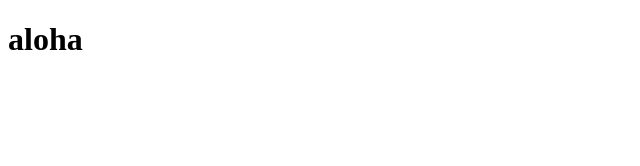
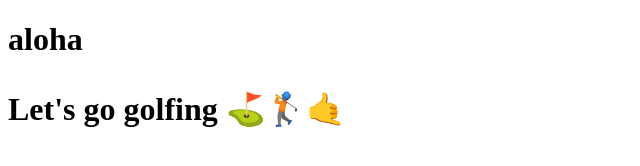
Before and after one commit to westcode808/new-repo, a plain HTML site: page index.html in a window 1280 px wide. Shown: the whole page, without its empty margins (0-640 px from the left). Drawn offline with Linux system fonts and the light colour scheme.

Commit message:
Add p tag

```diff
--- a/index.html
+++ b/index.html
@@ -6,6 +6,9 @@
     <title>Document</title>
   </head>
   <body>
-    <h1>aloha</h1>
+    <h1>
+      aloha
+      <p>Let's go golfing ⛳️🏌️🤙</p>
+    </h1>
   </body>
 </html>
```
